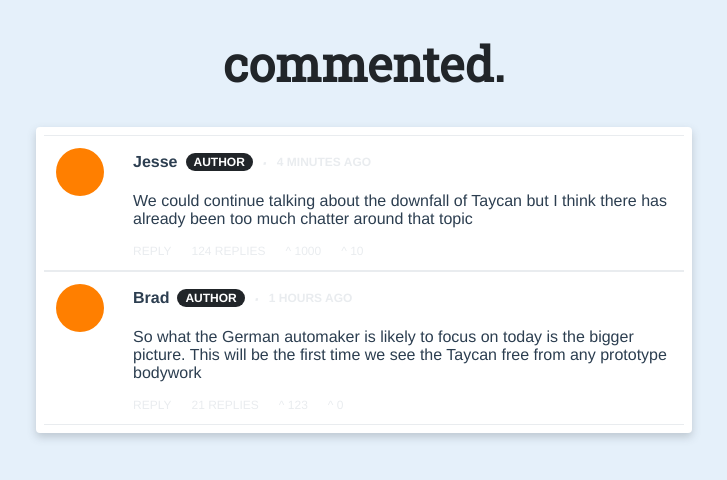
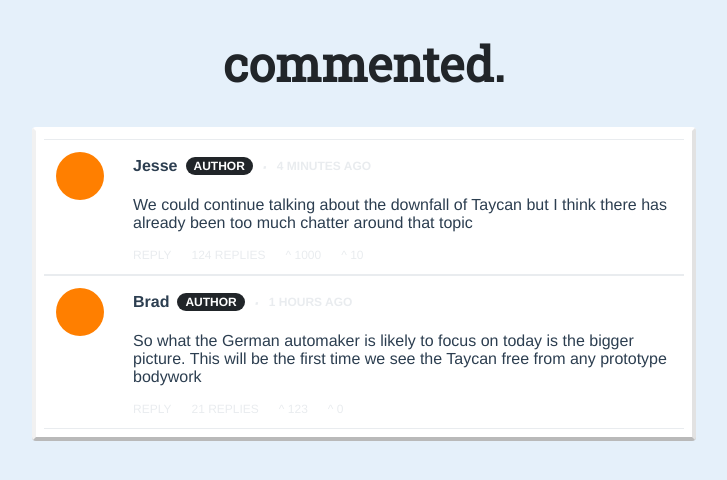
Before and after one commit to nmastracci/commented, a Vue app: page / in a window 1280 px wide. Shown: the top 480 px of the page, without its empty margins (276-1003 px from the left). Built offline with nearby package versions, Linux system fonts and the light colour scheme.

Commit message:
updates styling for app

```diff
--- a/src/App.vue
+++ b/src/App.vue
@@ -27,6 +27,11 @@ body {
 h4 {
   margin: 0;
 }
+div, input, textarea {
+  &:hover, &:focus, &:active {
+    outline: none;
+  }
+}
 #app {
   font-family: Avenir, Helvetica, Arial, sans-serif;
   -webkit-font-smoothing: antialiased;
@@ -43,12 +48,13 @@ h4 {
 }
 .container {
   background-color: #fff;
-  box-shadow: 0px 4px 8px 0px rgba(73, 80, 87, 0.25);
-  // box-shadow: 0px 4px 8px 0px rgb(199, 175, 163);
-
   width: 40rem;
   margin: 0 auto;
   border-radius: 0.25rem;
   padding: 0.5rem;
+  border: 0.25rem solid #e2e2e2;
+  border-top: 0.25rem solid #fff;
+  border-left: 0.25rem solid #f1f1f1;
+  border-bottom: 0.25rem solid #b9b9b9;
 }
 </style>
```
